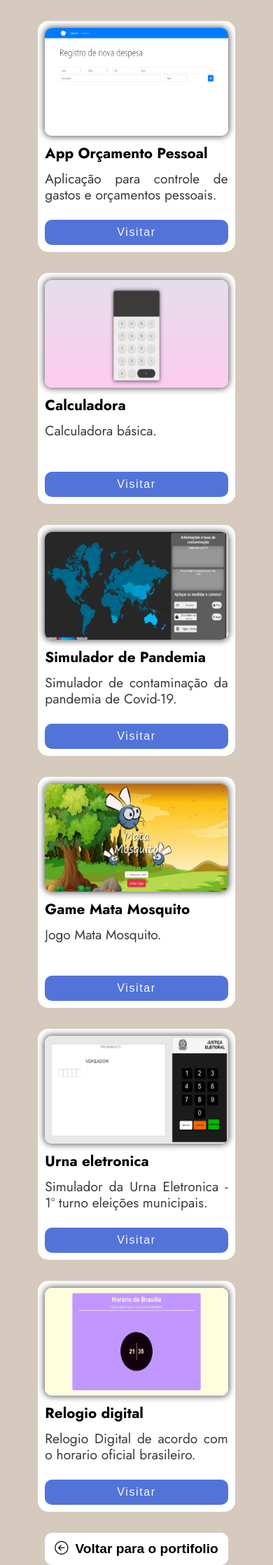
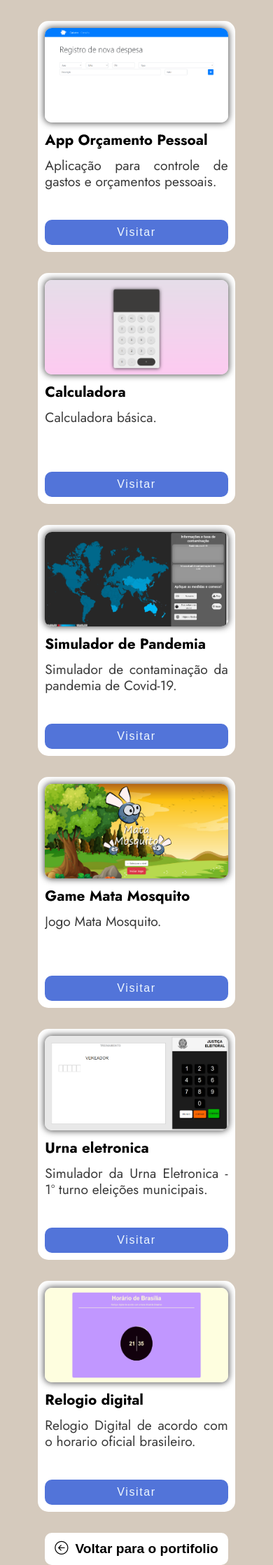
Before and after one commit to heitorkkj/heitorkkj.github.io, a PHP site: page /projects/js/index.html in a window 390 px wide. Shown: the whole page at 70% size. Run offline with PHP 8.4, Linux system fonts and the light colour scheme.

Commit message:
updating

```diff
--- a/projects/js/style.css
+++ b/projects/js/style.css
@@ -161,7 +161,7 @@ body{
     }
 
     .card-content{
-        height: 20%;
+        height: 30%;
         font-style: normal;
         color: rgb(57, 57, 57);
         font-weight: 400;
```
